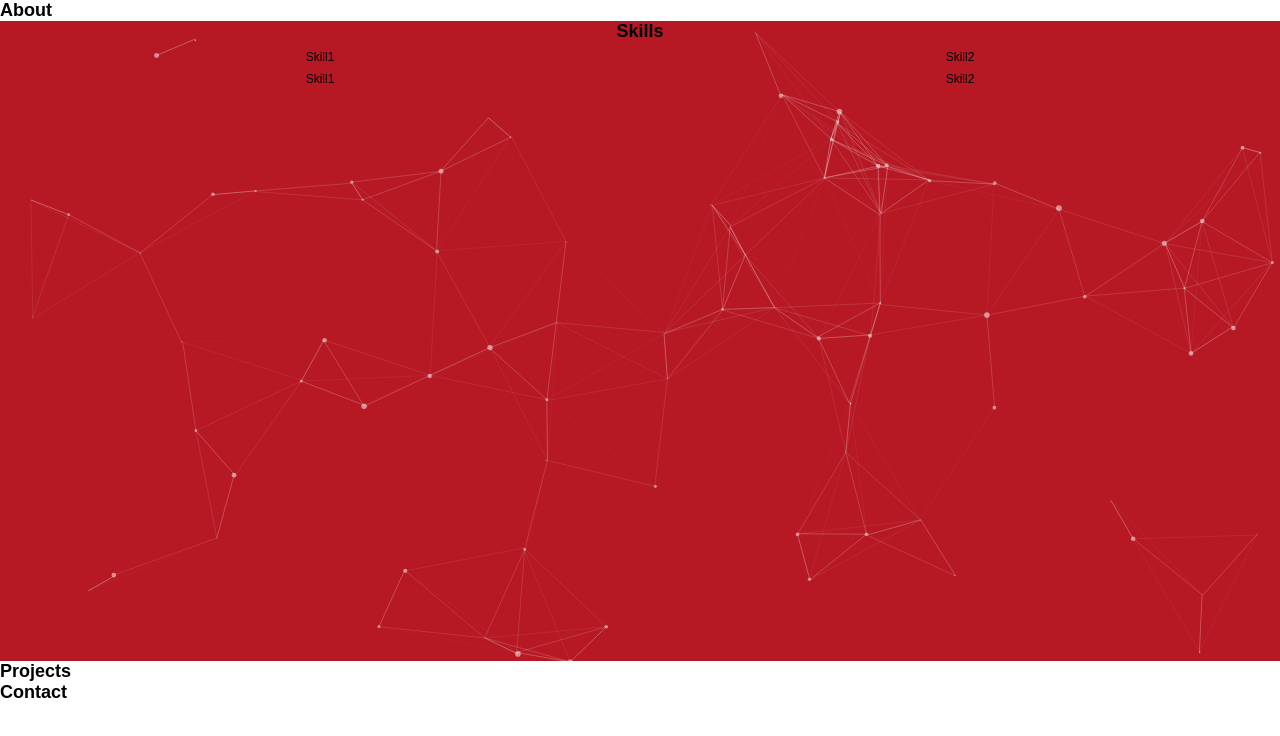
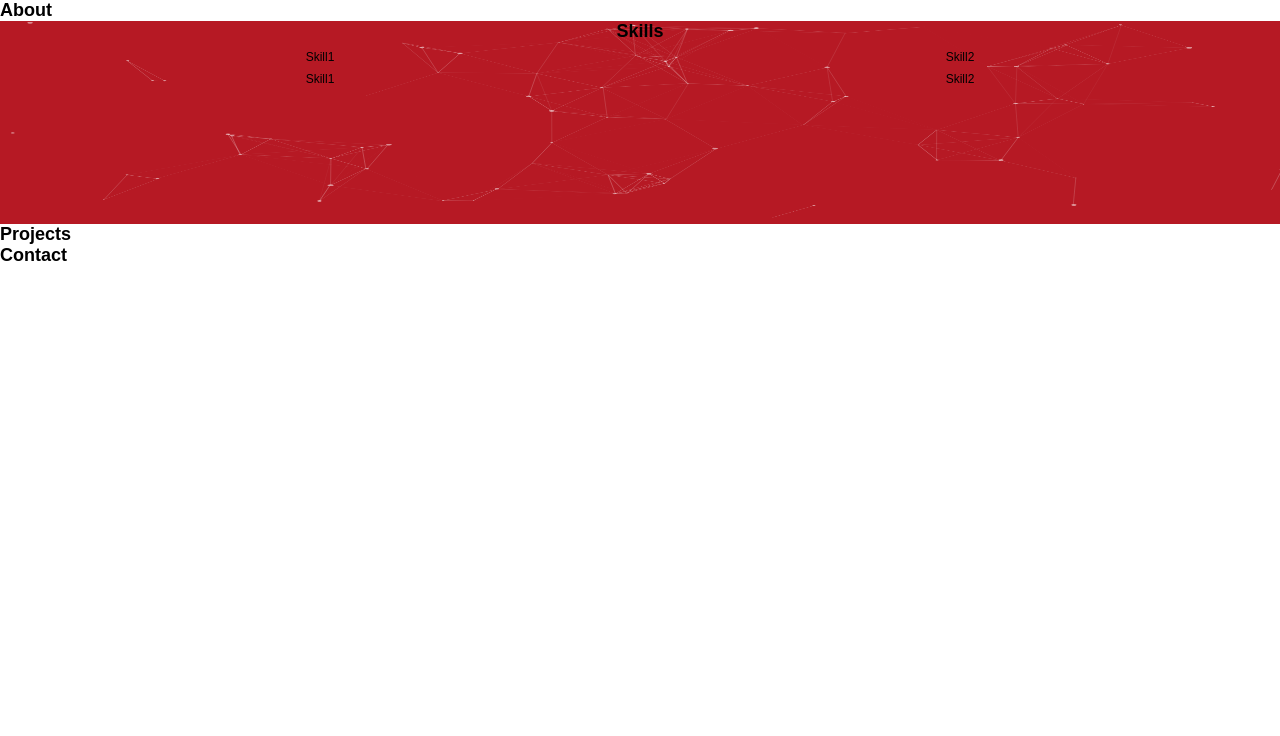
Before and after one commit to gh-tyl/particles-practice, a plain HTML site: page index.html in a window 1280 px wide. Drawn offline with nearby package versions, Linux system fonts and the light colour scheme.

Commit message:
change height by jqwery

```diff
--- a/css/style.css
+++ b/css/style.css
@@ -13,14 +13,6 @@ body {
 	position: relative;
 	width: 100%;
 	height: 100%;
-}
-
-canvas {
-	top: 0;
-	left: 0;
-	z-index: -1;
-	display: block;
-	vertical-align: bottom;
 }
 
 /* ---- particles.js container ---- */
--- a/index.html
+++ b/index.html
@@ -11,8 +11,8 @@
 	<!-- Add the slick-theme.css if you want default styling -->
 	<link rel="stylesheet" type="text/css" href="//cdn.jsdelivr.net/npm/slick-carousel@1.8.1/slick/slick-theme.css" />
 	<link rel="stylesheet" href="./css/style.css">
-	<!-- <script src="https://code.jquery.com/jquery-3.6.3.min.js"
-		integrity="sha256-pvPw+upLPUjgMXY0G+8O0xUf+/Im1MZjXxxgOcBQBXU=" crossorigin="anonymous"></script> -->
+	<script src="https://code.jquery.com/jquery-3.6.3.min.js"
+		integrity="sha256-pvPw+upLPUjgMXY0G+8O0xUf+/Im1MZjXxxgOcBQBXU=" crossorigin="anonymous"></script>
 </head>
 
 <body>
@@ -58,6 +58,7 @@
 	<!-- stats.js lib -->
 	<script src="https://cdnjs.cloudflare.com/ajax/libs/stats.js/r16/Stats.min.js"></script>
 	<script src="./js/particles.js"></script>
+	<script src="./js/main.js"></script>
 	<!-- <script type="text/javascript" src="//cdn.jsdelivr.net/npm/slick-carousel@1.8.1/slick/slick.min.js"></script> -->
 </body>
 
--- a/js/main.js
+++ b/js/main.js
@@ -0,0 +1,3 @@
+let canvas = $("canvas");
+canvas.css("height", "200px");
+// canvas.css("height", "fit-content");
```
